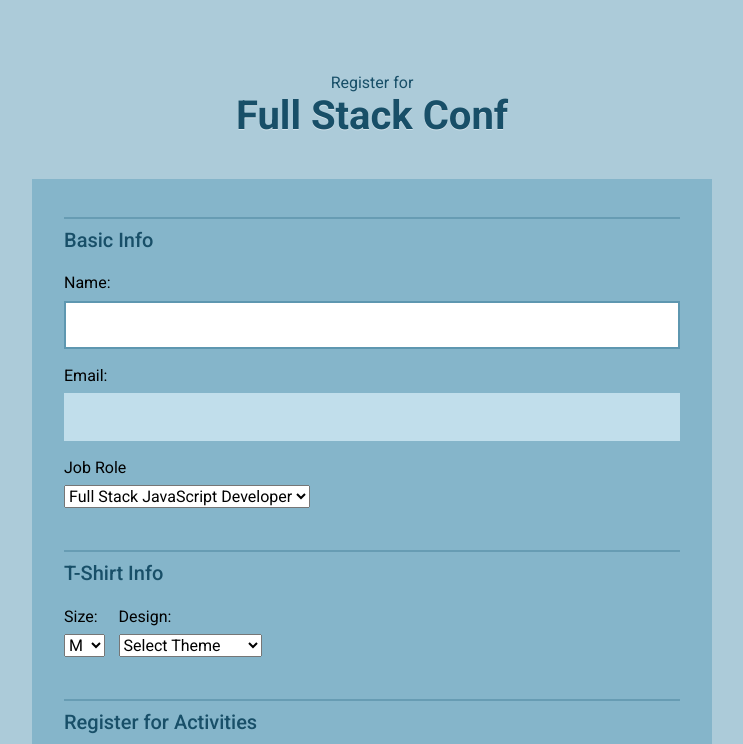
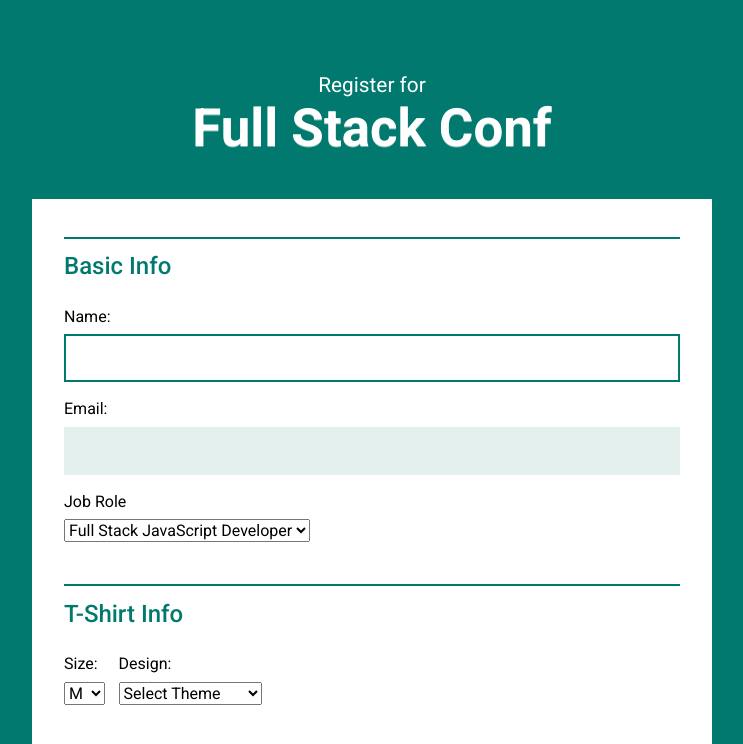
Before and after one commit to robertsGeorge/interactive-form, a plain HTML site: page index.html in a window 1280 px wide. Shown: the top 744 px of the page, without its empty margins (268-1011 px from the left). Drawn offline with Linux system fonts and the light colour scheme.

Commit message:
change visual design color scheme

```diff
--- a/css/style.css
+++ b/css/style.css
@@ -12,17 +12,18 @@
 /***** Validation styles *****/
 
 .js-error {
-	border: 2px solid #D00;
+	border: 2px solid #a14d54;
 }
 
 .js-error-message {
 	display: inline-block;
 	margin-bottom: 10px;
-	color: #D00;
+	color: #a14d54;
+	font-weight: bold;
 }
 
 input:focus.js-error {
-	border-color: #D00;
+	border-color: #a14d54;
 }
 
 /* =================================
@@ -40,19 +41,25 @@ button {
 }
 
 body {
-  font: 1em/1.5;
-  color: #184f68;
-	background: #accbd9;
+  font-size: 16px;
+  color: #01796f;
+	background: #01796f;
 }
 
 header {
 	text-align: center;
+	color: white;
+}
+
+header span {
+	font-size: 1.3em;
 }
 
 h1 {
-	font-size: 2.5em;
+	font-size: 3.3em;
 	text-shadow: 0 1px 0 rgba(255, 255, 255, 0.45);
 	margin: 0;
+
 }
 
 a {
@@ -65,7 +72,9 @@ a {
 
 form {
 	padding: .875em 1.875em 1.875em;
-	background: #85b5ca;
+	/* background: #a1c7c4; */
+	background: #fff;
+
 }
 
 fieldset,
@@ -79,15 +88,12 @@ fieldset {
 	margin-top: 1.5em;
 }
 
-legend,
-button {
-	font-size: 1.25em;
-}
 
 legend {
 	font-weight: 500;
-	padding-top: .5em;
-	border-top: 2px solid #679cb3;
+	font-size: 1.5em;
+	padding-top: .6em;
+	border-top: 2px solid #01796f;
 	margin-bottom: 1.125em;
 }
 
@@ -112,14 +118,14 @@ input {
 	font-size: 1em;
 	font-weight: 500;
 	padding: .8em;
-	background: #c1deeb;
-	border: 2px solid #c1deeb;
+	background: #e4f0ee;
+	border: 2px solid #e4f0ee;
 	outline: none;
 }
 
 input:focus {
 	background: #fff;
-	border-color: #5e97b0;
+	border-color: #01796f;
 	transition: border-color .4s, background-color .4s;
 }
 
@@ -131,13 +137,15 @@ input[type="radio"] {
 button {
 	color: #fff;
 	padding: .55em 1.25em;
-	background: #22627e;
+	background: #01796f;
 	margin: 1.25em 0 .5em;
 	cursor: pointer;
+	font-size: 1.35em;
+	/* font-weight: bold; */
 }
 
 button:hover {
-	background: #184c62;
+	background: #01675e;
 }
 
 /* =================================
```
